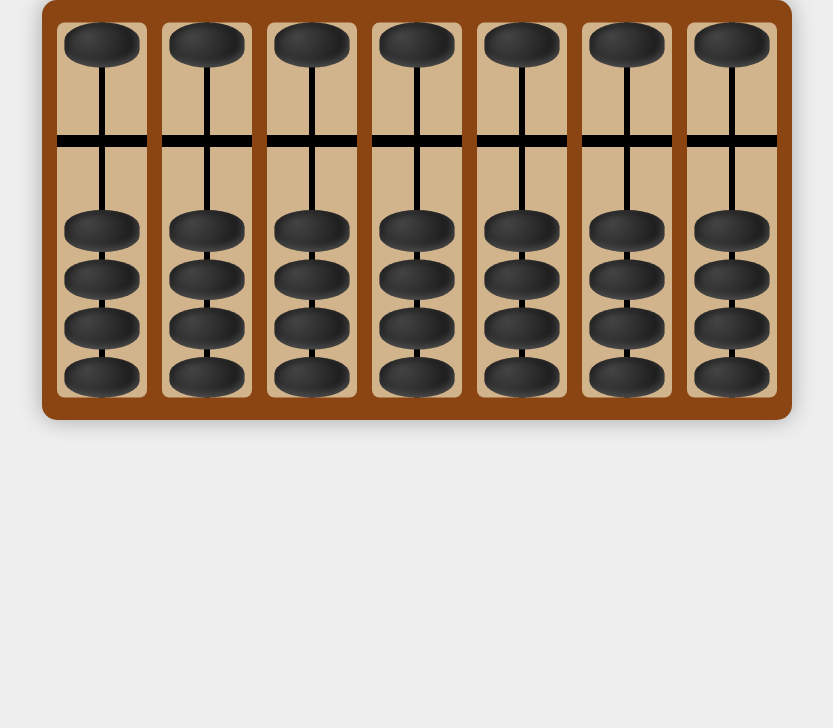
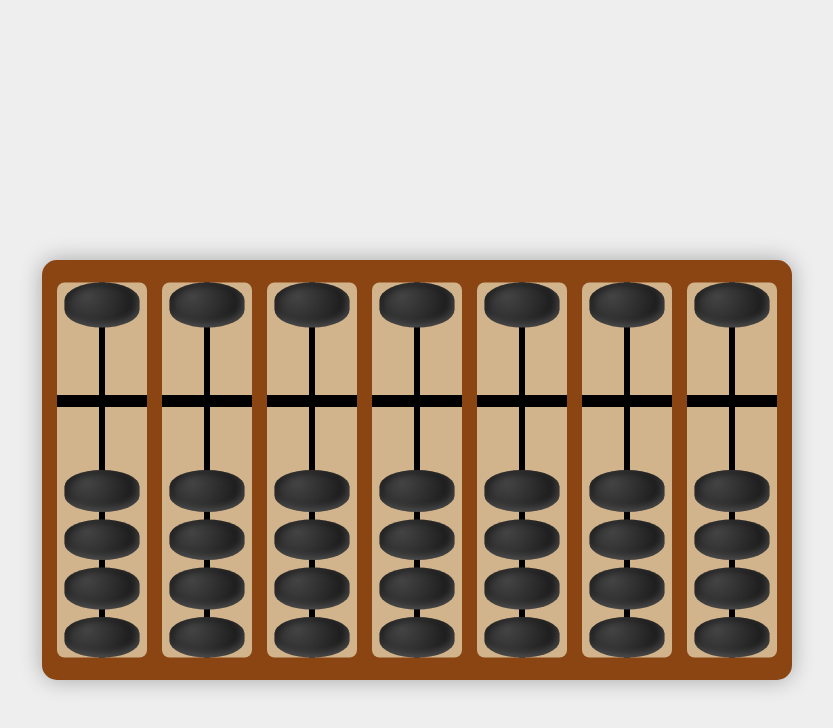
Before and after one commit to Lisa-Wonder-Kids/Soroban, a plain HTML site: page index.html in a window 1280 px wide. Shown: the whole page, without its empty margins (223-1056 px from the left). Drawn offline with Linux system fonts and the light colour scheme.

Commit message:
Update index.html

```diff
--- a/index.html
+++ b/index.html
@@ -5,17 +5,18 @@
   <meta name="viewport" content="width=device-width, initial-scale=1.0"/>
   <title>Soroban</title>
   <style>
-    body {
-      background: #eee;
-      display: flex;
-      justify-content: center;
-      padding: 0px;
-      margin: 0;
-      width: 100%;
-      height: 100vh;
-      box-sizing: border-box;
-    }
-
+    html, body {
+  overflow: hidden;
+  margin: 0;
+  padding: 0;
+  height: 100%;
+  width: 100%;
+  box-sizing: border-box;
+  background: #eee;
+  display: flex;
+  justify-content: center;
+  align-items: center;
+}
     .soroban {
       display: flex;
       flex-wrap: wrap; /* Allow wrapping on small screens */
```
